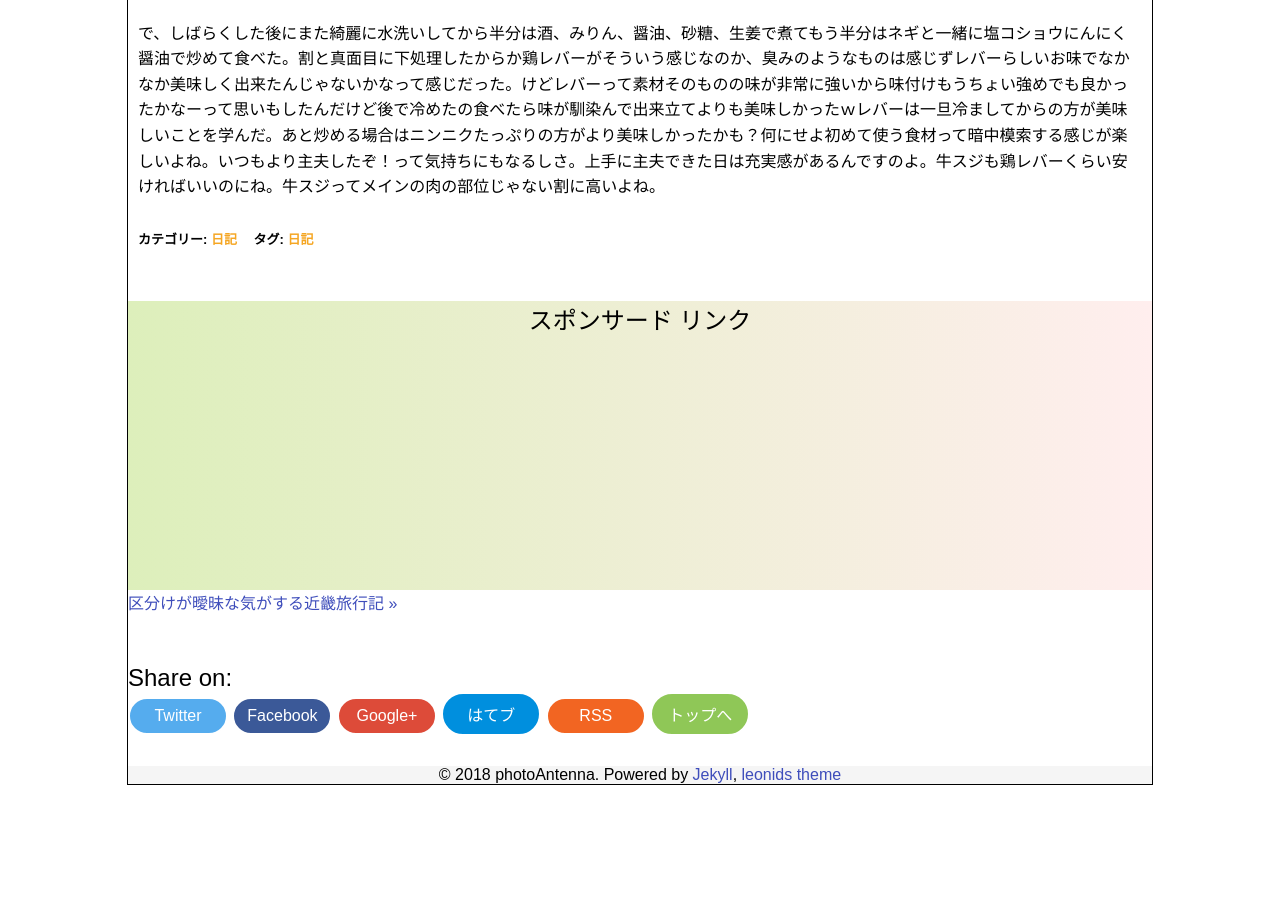
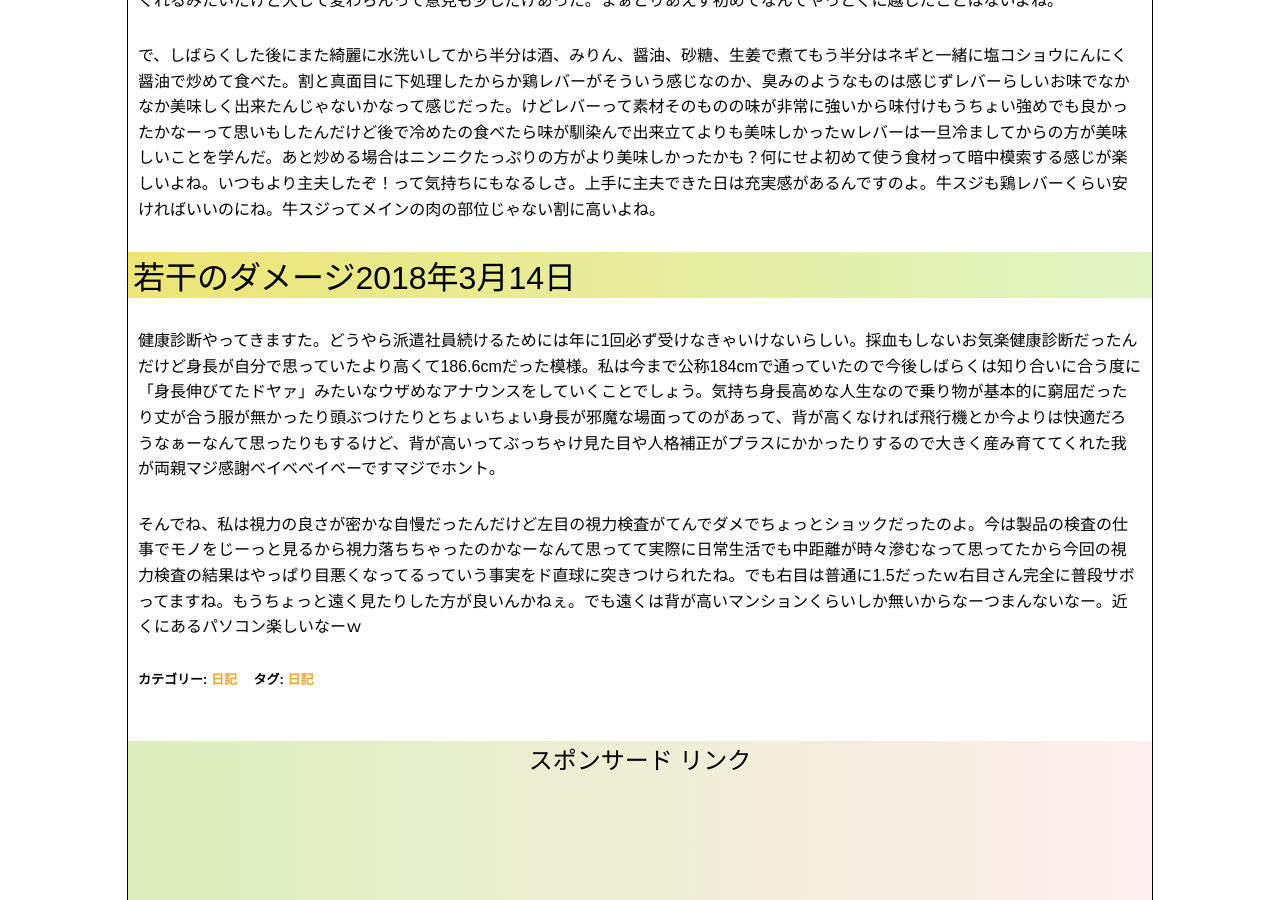
Before and after one commit to photoantenna/photoantenna.github.io, a Jekyll site: the page built from _posts/2018-03-01-diary.md, in a window 1280 px wide and 900 px high, scrolled down 3478 px. Built offline with Jekyll 4.4.1, drawn with Linux system fonts in a browser that asks for light colours; before the commit the page ends 4271 px from its top, so only the background shows below that; some of the changed text lies outside the part shown.

Commit message:
日記更新

```diff
--- a/_posts/2018-03-01-diary.md
+++ b/_posts/2018-03-01-diary.md
@@ -2,12 +2,12 @@
 layout: post
 title: "徐々に春の匂いが漂ってきたけどまだ寒い頃の日記"
 permalink: diary06
-excerpt: "updated2018-03-13,日常のことや出来事に対する自分の反応を文章化していこうのコーナーです。特にテーマも設けずにつらつらと書いていくとっても楽しいコーナーです。見る人にとって楽しいコーナーかどうかは定かではありませんよー"
+excerpt: "updated2018-03-14,日常のことや出来事に対する自分の反応を文章化していこうのコーナーです。特にテーマも設けずにつらつらと書いていくとっても楽しいコーナーです。見る人にとって楽しいコーナーかどうかは定かではありませんよー"
 categories: "日記"
 tags: "日記"
 keywords: "日記, 掃除, いちご煮, ワイヤレススピーカー, SVXY, 鶏レバー"
 mokuji: true
-update: 2018-03-13
+update: 2018-03-14
 image:
   feature: diary.jpg
 ---
@@ -53,3 +53,9 @@ image:
 そこそこ遠いロピアっていう名前のスーパーで鶏レバーがグラム29円で売られていた。非常に安くて見た目が新鮮そうだったので買って調理してみることにした。レバー食べたことはいくらでもあるけど調理するのは初めて。どうやら豚レバーよりも臭みは少ないらしいけどレバーであることには変わりないのでしっかりググッてから下処理することにした。鶏レバーって言っても肝臓だけじゃなくて心臓もくっついてるので切り離して適当な大きさに切る。そしたら出るわ出るわ血の塊がｗ特に心臓の方から黒いブヨブヨがたくさん出てきましたよ。この血の塊は臭みの原因になるので見つけ次第取り除く。それが終わったら水洗いしてから牛乳に漬けてしばらく放置。牛乳は臭みを取ってくれるみたいだけど大して変わらんって意見も少しだけあった。まぁとりあえず初めてなんでやっとくに越したことはないよね。
 
 で、しばらくした後にまた綺麗に水洗いしてから半分は酒、みりん、醤油、砂糖、生姜で煮てもう半分はネギと一緒に塩コショウにんにく醤油で炒めて食べた。割と真面目に下処理したからか鶏レバーがそういう感じなのか、臭みのようなものは感じずレバーらしいお味でなかなか美味しく出来たんじゃないかなって感じだった。けどレバーって素材そのものの味が非常に強いから味付けもうちょい強めでも良かったかなーって思いもしたんだけど後で冷めたの食べたら味が馴染んで出来立てよりも美味しかったｗレバーは一旦冷ましてからの方が美味しいことを学んだ。あと炒める場合はニンニクたっぷりの方がより美味しかったかも？何にせよ初めて使う食材って暗中模索する感じが楽しいよね。いつもより主夫したぞ！って気持ちにもなるしさ。上手に主夫できた日は充実感があるんですのよ。牛スジも鶏レバーくらい安ければいいのにね。牛スジってメインの肉の部位じゃない割に高いよね。
+
+### 若干のダメージ2018年3月14日
+
+健康診断やってきますた。どうやら派遣社員続けるためには年に1回必ず受けなきゃいけないらしい。採血もしないお気楽健康診断だったんだけど身長が自分で思っていたより高くて186.6cmだった模様。私は今まで公称184cmで通っていたので今後しばらくは知り合いに合う度に「身長伸びてたドヤァ」みたいなウザめなアナウンスをしていくことでしょう。気持ち身長高めな人生なので乗り物が基本的に窮屈だったり丈が合う服が無かったり頭ぶつけたりとちょいちょい身長が邪魔な場面ってのがあって、背が高くなければ飛行機とか今よりは快適だろうなぁーなんて思ったりもするけど、背が高いってぶっちゃけ見た目や人格補正がプラスにかかったりするので大きく産み育ててくれた我が両親マジ感謝ベイベベイベーですマジでホント。
+
+そんでね、私は視力の良さが密かな自慢だったんだけど左目の視力検査がてんでダメでちょっとショックだったのよ。今は製品の検査の仕事でモノをじーっと見るから視力落ちちゃったのかなーなんて思ってて実際に日常生活でも中距離が時々滲むなって思ってたから今回の視力検査の結果はやっぱり目悪くなってるっていう事実をド直球に突きつけられたね。でも右目は普通に1.5だったｗ右目さん完全に普段サボってますね。もうちょっと遠く見たりした方が良いんかねぇ。でも遠くは背が高いマンションくらいしか無いからなーつまんないなー。近くにあるパソコン楽しいなーｗ
```
